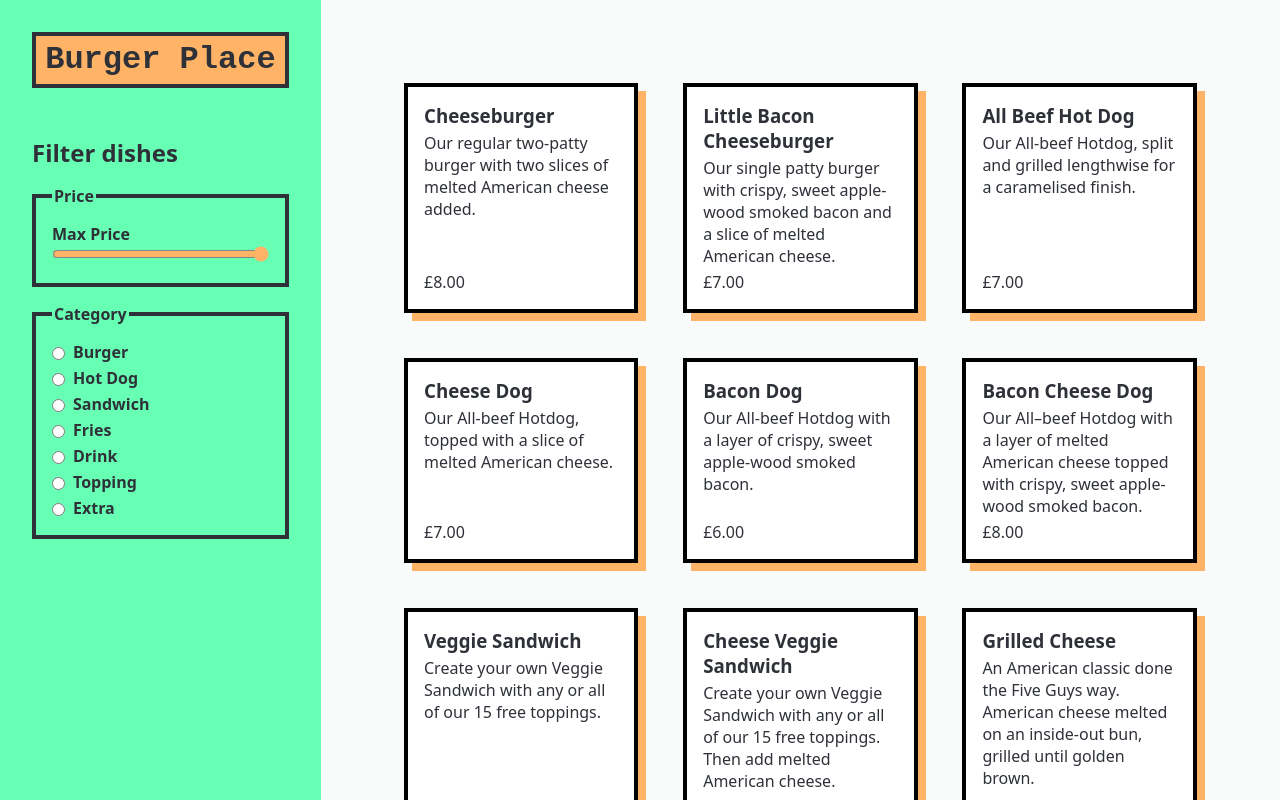
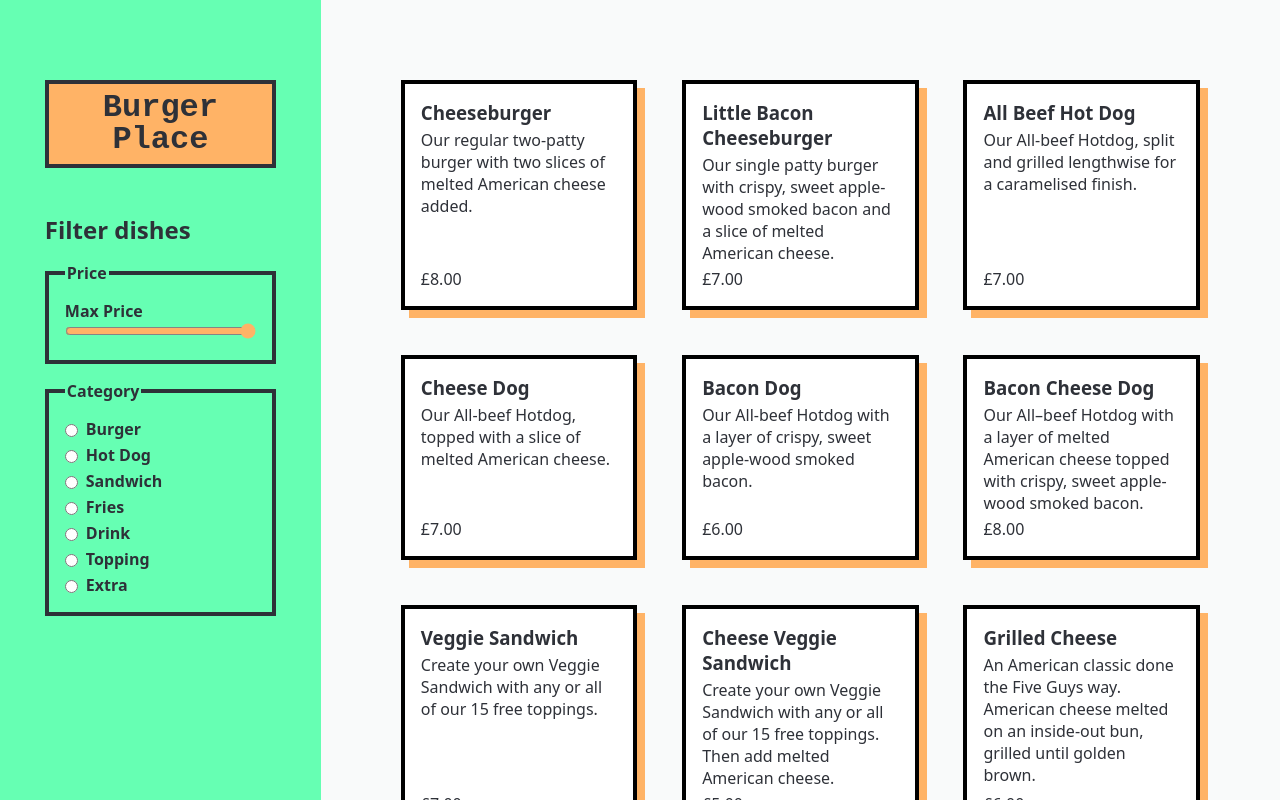
Before and after one commit to foundersandcoders/react-state-challenge, a React (Vite) app: page / in a window 1280 px wide. Shown: the top 800 px of the page. Built offline with nearby package versions, Linux system fonts and the light colour scheme.

Commit message:
Make layout spacing consistent

```diff
--- a/challenge/main.css
+++ b/challenge/main.css
@@ -8,6 +8,8 @@ html {
   --orange: hsl(30, 100%, 70%);
   --text: hsl(220, 10%, 20%);
   --bg: hsl(220, 10%, 98%);
+  --gutter-md: clamp(2rem, 2rem + 1vw, 4rem);
+  --gutter-lg: clamp(2rem, 2rem + 4vw, 5rem);
   accent-color: var(--orange);
 }
 
@@ -31,15 +33,15 @@ main {
 section[aria-label="filters"] {
   flex-basis: 20rem;
   flex-grow: 1;
-  padding: 2rem;
+  padding-block: var(--gutter-lg);
+  padding-inline: var(--gutter-md);
   background-color: var(--green);
 }
 
 section[aria-label="dishes"] {
   flex-basis: 0;
   flex-grow: 999;
-  padding: 2rem;
-  padding: clamp(2rem, 2rem + 4vw, 6rem);
+  padding: var(--gutter-lg);
 }
 
 h1 {
@@ -50,13 +52,13 @@ h1 {
   line-height: 1;
   padding: 0.5rem;
   border: 0.25rem solid;
-  margin-bottom: 3rem;
+  margin-bottom: var(--gutter-md);
   background-color: var(--orange);
 }
 
 .sticky {
   position: sticky;
-  top: 2rem;
+  top: var(--gutter-lg);
 }
 
 fieldset {
@@ -91,7 +93,7 @@ label + label {
 .grid {
   display: grid;
   grid-template-columns: repeat(auto-fill, minmax(14rem, 1fr));
-  grid-gap: clamp(2rem, 2rem + 1vw, 4rem);
+  grid-gap: var(--gutter-md);
   align-content: start;
 }
 
--- a/solution/main.css
+++ b/solution/main.css
@@ -8,6 +8,8 @@ html {
   --orange: hsl(30, 100%, 70%);
   --text: hsl(220, 10%, 20%);
   --bg: hsl(220, 10%, 98%);
+  --gutter-md: clamp(2rem, 2rem + 1vw, 4rem);
+  --gutter-lg: clamp(2rem, 2rem + 4vw, 5rem);
   accent-color: var(--orange);
 }
 
@@ -31,15 +33,15 @@ main {
 section[aria-label="filters"] {
   flex-basis: 20rem;
   flex-grow: 1;
-  padding: 2rem;
+  padding-block: var(--gutter-lg);
+  padding-inline: var(--gutter-md);
   background-color: var(--green);
 }
 
 section[aria-label="dishes"] {
   flex-basis: 0;
   flex-grow: 999;
-  padding: 2rem;
-  padding: clamp(2rem, 2rem + 4vw, 6rem);
+  padding: var(--gutter-lg);
 }
 
 h1 {
@@ -50,13 +52,13 @@ h1 {
   line-height: 1;
   padding: 0.5rem;
   border: 0.25rem solid;
-  margin-bottom: 3rem;
+  margin-bottom: var(--gutter-md);
   background-color: var(--orange);
 }
 
 .sticky {
   position: sticky;
-  top: 2rem;
+  top: var(--gutter-lg);
 }
 
 fieldset {
@@ -91,7 +93,7 @@ label + label {
 .grid {
   display: grid;
   grid-template-columns: repeat(auto-fill, minmax(14rem, 1fr));
-  grid-gap: clamp(2rem, 2rem + 1vw, 4rem);
+  grid-gap: var(--gutter-md);
   align-content: start;
 }
 
```
